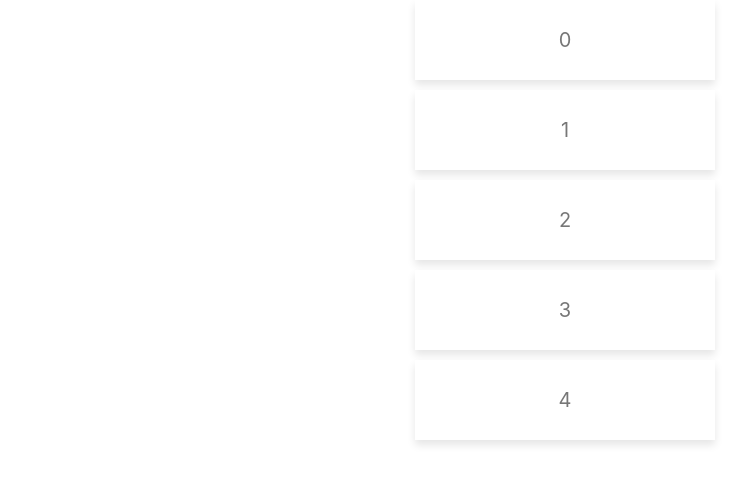
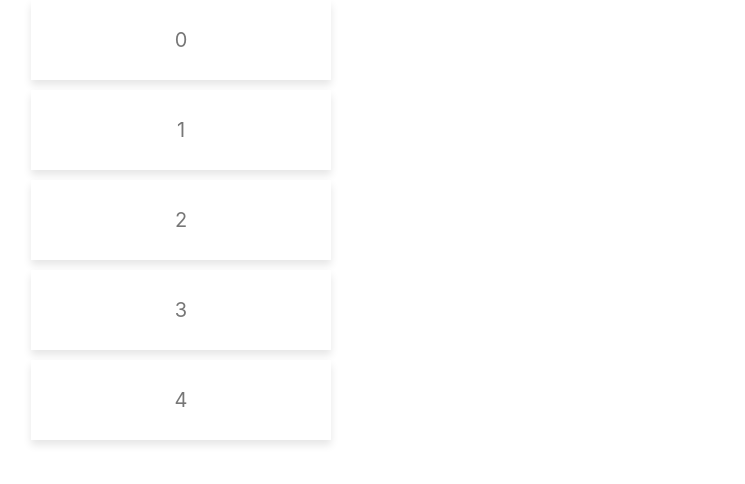
Before and after one commit to neerajp99/react_trello, a React (Create React App) app in the folder client/: page / in a window 1280 px wide. Shown: the top 484 px of the page, without its empty margins (75-820 px from the left). Built offline with nearby package versions, Linux system fonts and the light colour scheme.

Commit message:
Update App

```diff
--- a/client/src/App.js
+++ b/client/src/App.js
@@ -82,6 +82,8 @@ export default App;
 const Container = styled.div`
   width: 100vw;
   min-height: 100vh;
+  position: absolute;
+  left: -30vw;
 `;
 
 const Rect = styled.div.attrs(props => ({
```
